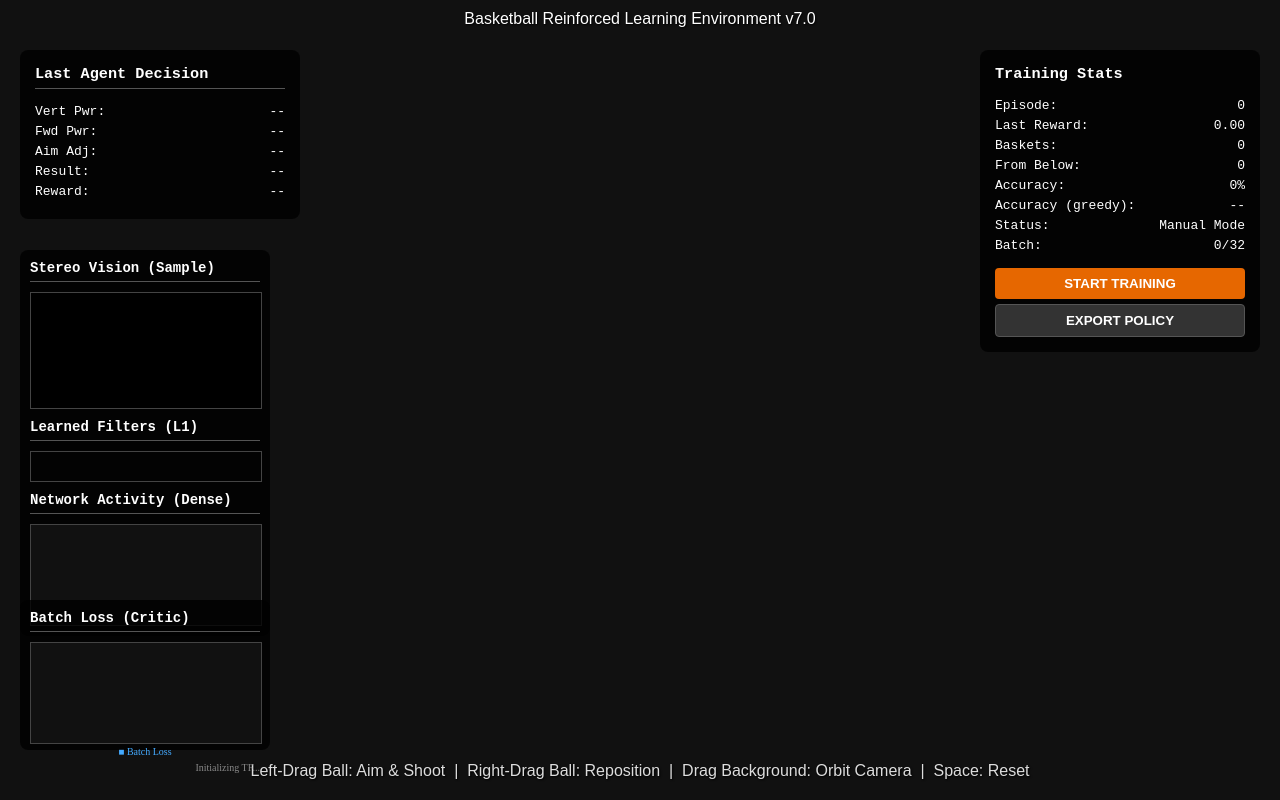
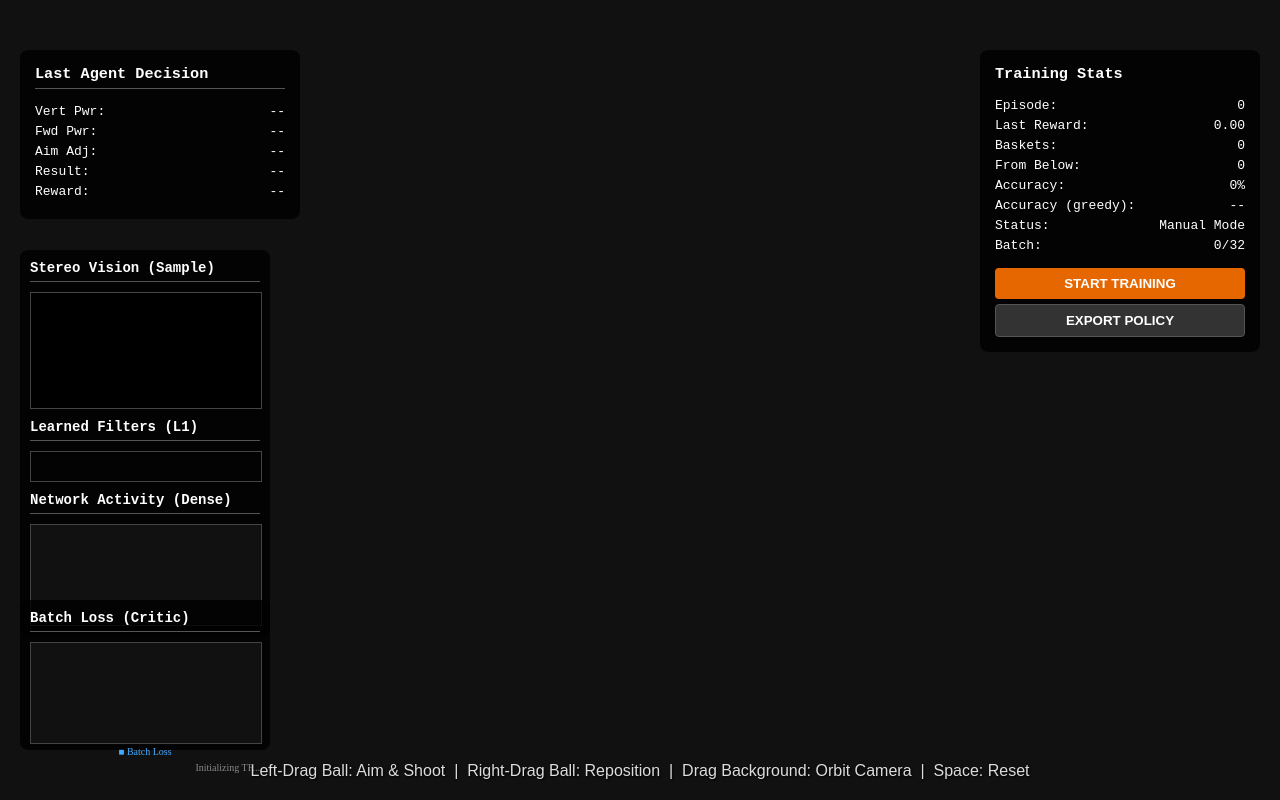
Before and after one commit to seanwevans/Tensor-Ball, a plain HTML site: page index.html in a window 1280 px wide. Drawn offline with nearby package versions, Linux system fonts and the light colour scheme; a script that the page names is missing.

Commit message:
Remove version info from index.html
Removed version information from the info div.

```diff
--- a/index.html
+++ b/index.html
@@ -18,8 +18,6 @@
   <script type="module" src="script.js"></script>
 </head>
 <body>
-  <div id="info">Basketball Reinforced Learning Environment v7.0</div>
-
   <div id="agent-monitor">
     <h3 style="margin-top:0; border-bottom:1px solid #555; padding-bottom:5px;">Last Agent Decision</h3>
     <div class="stat-row"><span>Vert Pwr:</span> <span id="ag-fy">--</span></div>
```
